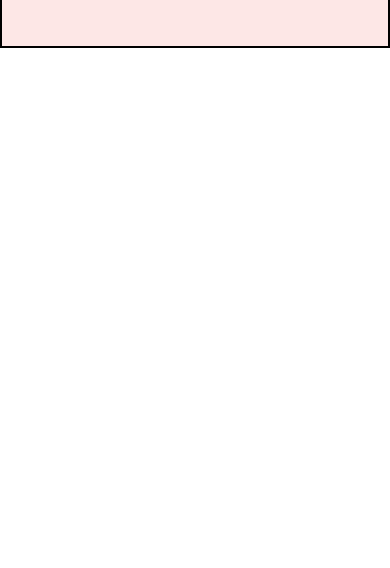
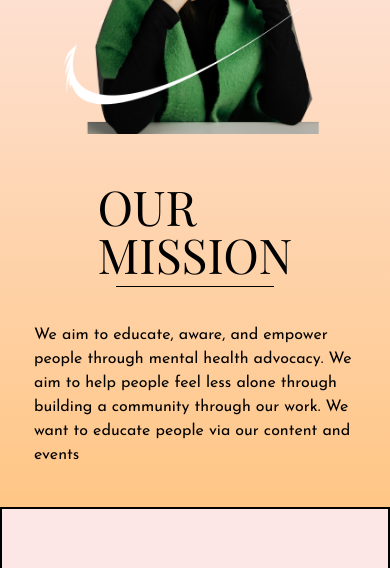
Before and after one commit to lem0n4id/beautifulyou-website, an Astro site: page / in a window 390 px wide. Shown: the part 2195-2763 px from the top of the page. Before the commit the page ends 2243 px from the top, so only its background shows below. Built offline with nearby package versions, Linux system fonts and the light colour scheme; Astro itself is replaced by a stand-in of ours.

Commit message:
feat: our mission component - mobile

```diff
--- /dev/null
+++ b/src/components/OurMission.jsx
@@ -0,0 +1,46 @@
+import React from 'react'
+
+function OurMission() {
+    return (
+        <section className='bg-primary flex flex-col lg:flex-row items-center lg:items-end justify-between relative'>
+
+            {/* hero image */}
+            <div className='flex flex-col justify-end mx-16 mt-20 h-auto max-w-[410px] lg:px-0 lg:max-w-full z-10'>
+                <img src="./hero.png" className='' alt="" />
+            </div>
+
+            <div className="flex flex-col items-center lg:items-start h-full my-auto lg:mr-[130px] pt-12 pb-2 lg:py-[70px]">
+
+                {/* mobile gradient */}
+                <div className='absolute top-0 w-full h-full our-mission-gradient-mobile z-0 block lg:hidden'>
+                </div>
+
+                <h1 className='font-playfair font-medium text-5xl lg:text-[64px] leading-none z-10'>OUR<br className='h-1' />MISSION</h1>
+
+                {/* line */}
+                <div className='h-[1px] w-[158px] lg:w-56 bg-black my-2 z-10'></div>
+
+                {/* text desktop */}
+                <p className='font-josefin text-[20px] my-5 max-w-[540px] hidden lg:block'>
+                    We aim to educate, aware, and empower people through mental health advocacy.
+                    We aim to help people feel less alone through building a community through
+                    our work. We want to educate people via our content and events
+                </p>
+            </div>
+
+            {/* text mobile */}
+            <p className='font-josefin text-base my-5 pb-5 max-w-[322px] z-10 block lg:hidden'>
+                We aim to educate, aware, and empower people through mental health advocacy.
+                We aim to help people feel less alone through building a community through
+                our work. We want to educate people via our content and events
+            </p>
+
+            {/* desktop gradient */}
+            <div className='absolute top-0 left-0 w-[720px] h-full our-mission-gradient z-0 hidden lg:block'>
+            </div>
+
+        </section>
+    )
+}
+
+export default OurMission
--- a/src/pages/index.astro
+++ b/src/pages/index.astro
@@ -6,6 +6,7 @@ import Podcast from '../components/Podcast';
 import Footer from '../components/Footer';
 import { SITE_TITLE, SITE_DESCRIPTION } from '../consts';
 import Hero from '../components/Hero';
+import OurMission from '../components/OurMission';
 ---
 
 <!doctype html>
@@ -18,6 +19,7 @@ import Hero from '../components/Hero';
     <Hero />
 		<Newsletter />
 		<Podcast />
+		<OurMission />
 		<Footer/>
 	</body>
 </html>
--- a/src/styles/global.css
+++ b/src/styles/global.css
@@ -26,7 +26,15 @@
 		background: linear-gradient(268deg, #FFC684 30.79%, rgba(255, 198, 132, 0.00) 90.49%);
 	}
 	.hero-gradient-mobile {
-		background: linear-gradient(180deg, #FFC684 0%, #FDE7E6 81.97%);	}
+		background: linear-gradient(180deg, #FFC684 0%, #FDE7E6 81.97%);
+	}
+	/* customized - diff from figma */
+	.our-mission-gradient {
+		background: linear-gradient(60deg, #FFC684 0.09%, rgba(255, 198, 132, 0.00) 70.16%);
+	}
+	.our-mission-gradient-mobile {
+		background: linear-gradient(180deg, #FDE7E6 6.71%, #FFC685 99.99%, #FFC684 100%);
+	}
  }
 
 /* body {
```
